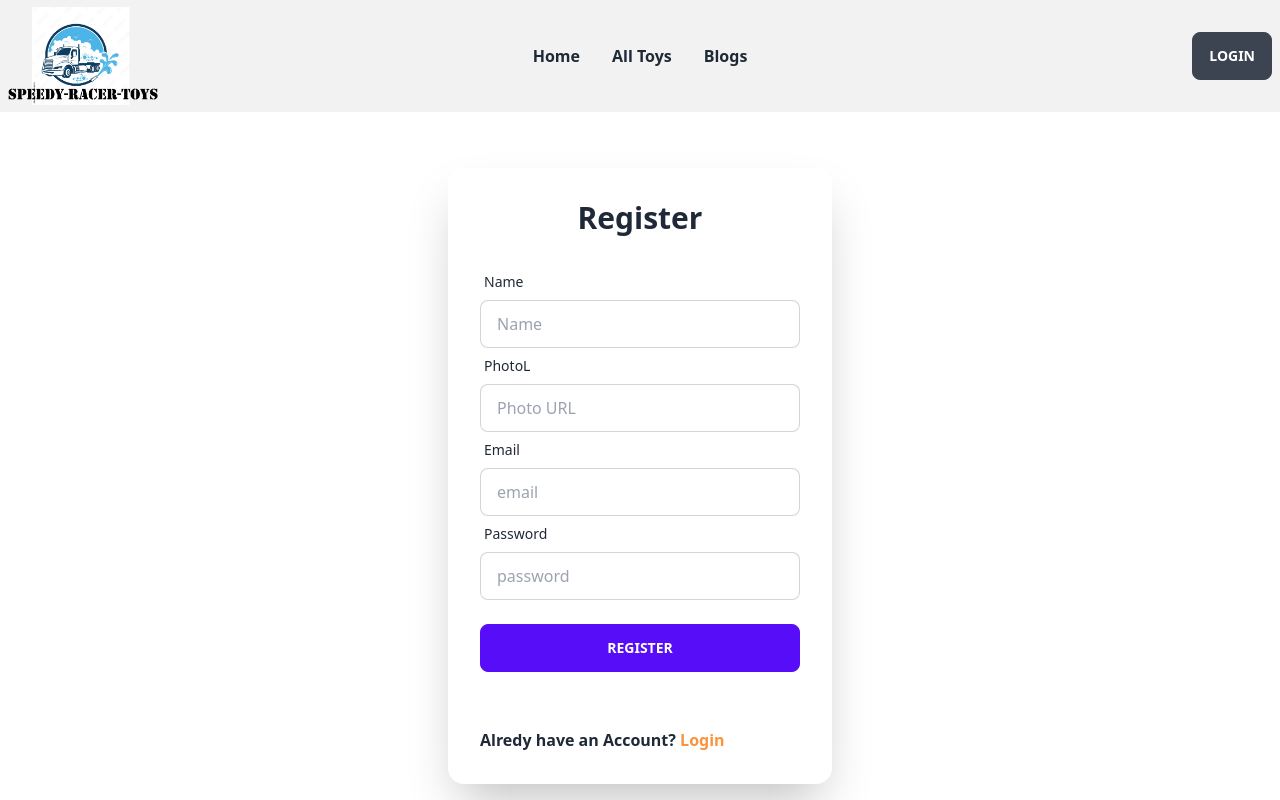
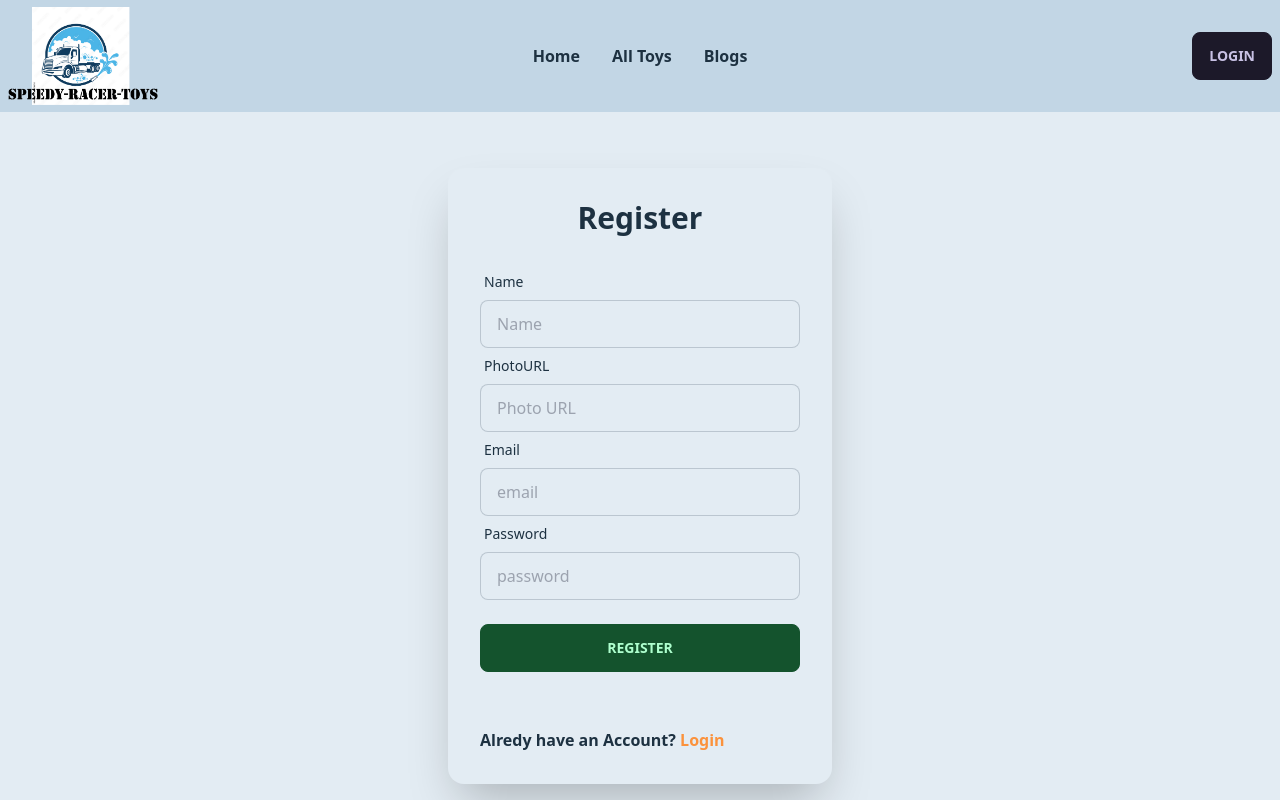
Before and after one commit to Rayhan108/speedy-racer-toys, a React (Vite) app: page /register in a window 1280 px wide. Shown: the top 800 px of the page. Built offline with nearby package versions, Linux system fonts and the light colour scheme; no server answers.

Commit message:
add theme

```diff
--- a/src/pages/AddToy/AddToy.jsx
+++ b/src/pages/AddToy/AddToy.jsx
@@ -33,6 +33,7 @@ const AddToy = () => {
 
             }});
           console.log(data);
+
     }
 
 
@@ -115,7 +116,7 @@ const AddToy = () => {
 
         </div>
         <div className="form-control mt-6">
-          <button className="btn btn-primary">Add Toy</button>
+          <button  className="btn btn-primary">Add Toy</button>
         </div>
     </form>
       </div>
--- a/src/pages/Home/Registration/Registration.jsx
+++ b/src/pages/Home/Registration/Registration.jsx
@@ -63,7 +63,7 @@ const Registration = () => {
               </div>
             <div className="form-control">
                 <label className="label">
-                  <span className="label-text">PhotoL</span>
+                  <span className="label-text">PhotoURL</span>
                 </label>
                 <input type="url" placeholder="Photo URL" name="photo" className="input input-bordered" required />
               </div>
--- a/tailwind.config.js
+++ b/tailwind.config.js
@@ -1,11 +1,34 @@
+/* eslint-disable no-undef */
 /** @type {import('tailwindcss').Config} */
-export default {
-  content: [
-    "./index.html",
-    "./src/**/*.{js,ts,jsx,tsx}",
-  ],
-  theme: {
-    extend: {},
+
+module.exports = {
+  content: ["./src/**/*.{js,jsx,ts,tsx}"],
+  plugins: [require("daisyui")],
+  daisyui: {
+    // themes: false,
+    themes: [
+      {
+        mytheme: {
+          primary: "#14532d",
+
+          secondary: "#84cc16",
+
+          accent: "#cb28ef",
+
+          neutral: "#1C1929",
+
+          "base-100": "#E3ECF3",
+
+          info: "#9EC7F0",
+
+          success: "#24DBB4",
+
+          warning: "#9B6C0D",
+
+          error: "#FA6B7B",
+        },
+      },
+      // "light", "dark", "cupcake", "bumblebee", "emerald", "corporate", "synthwave", "retro", "cyberpunk", "valentine", "halloween", "garden", "forest", "aqua", "lofi", "pastel", "fantasy", "wireframe", "black", "luxury", "dracula", "cmyk", "autumn", "business", "acid", "lemonade", "night", "coffee", "winter"
+    ],
   },
-  plugins: [require("daisyui")],
-}
+};
```
